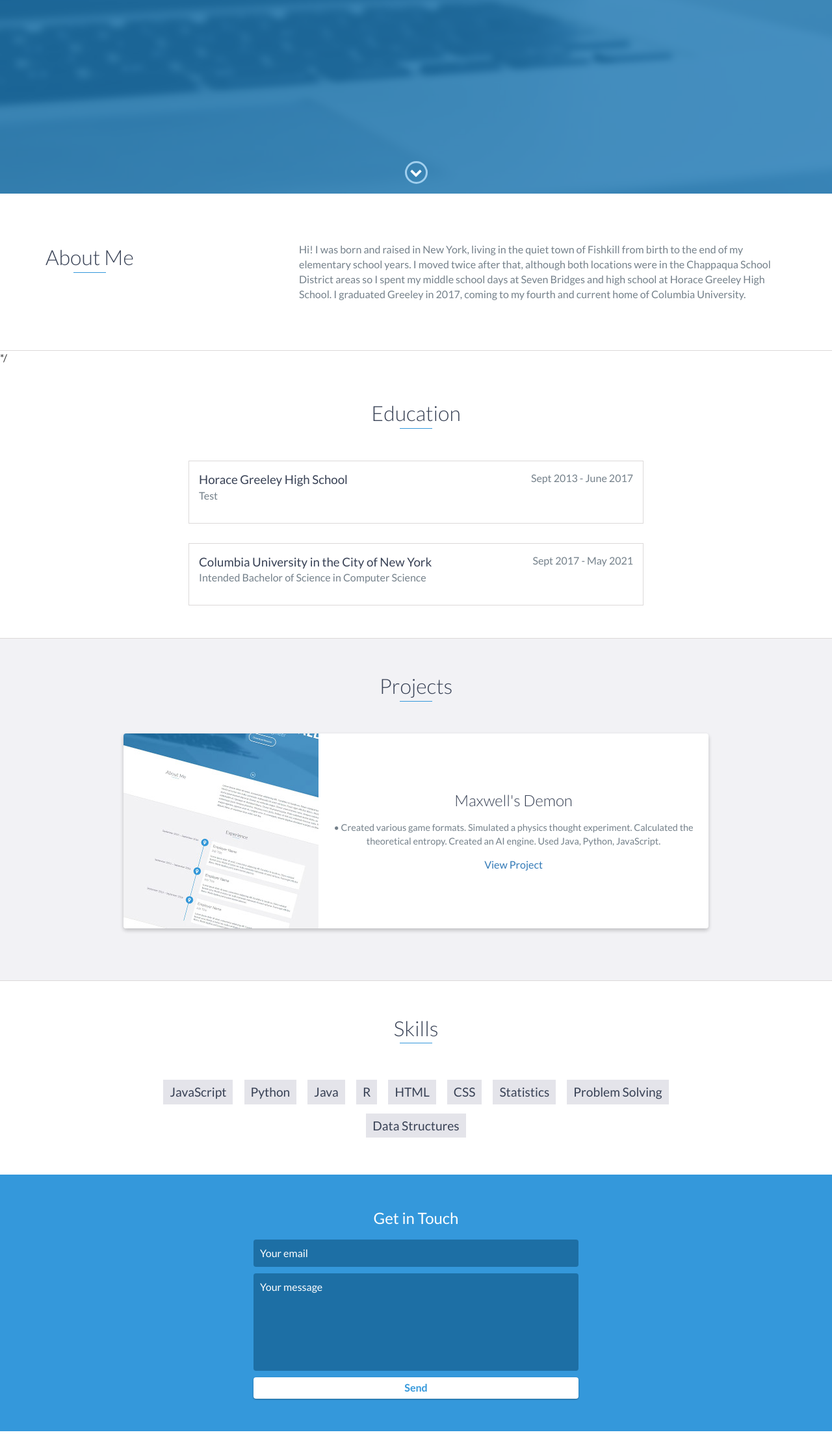
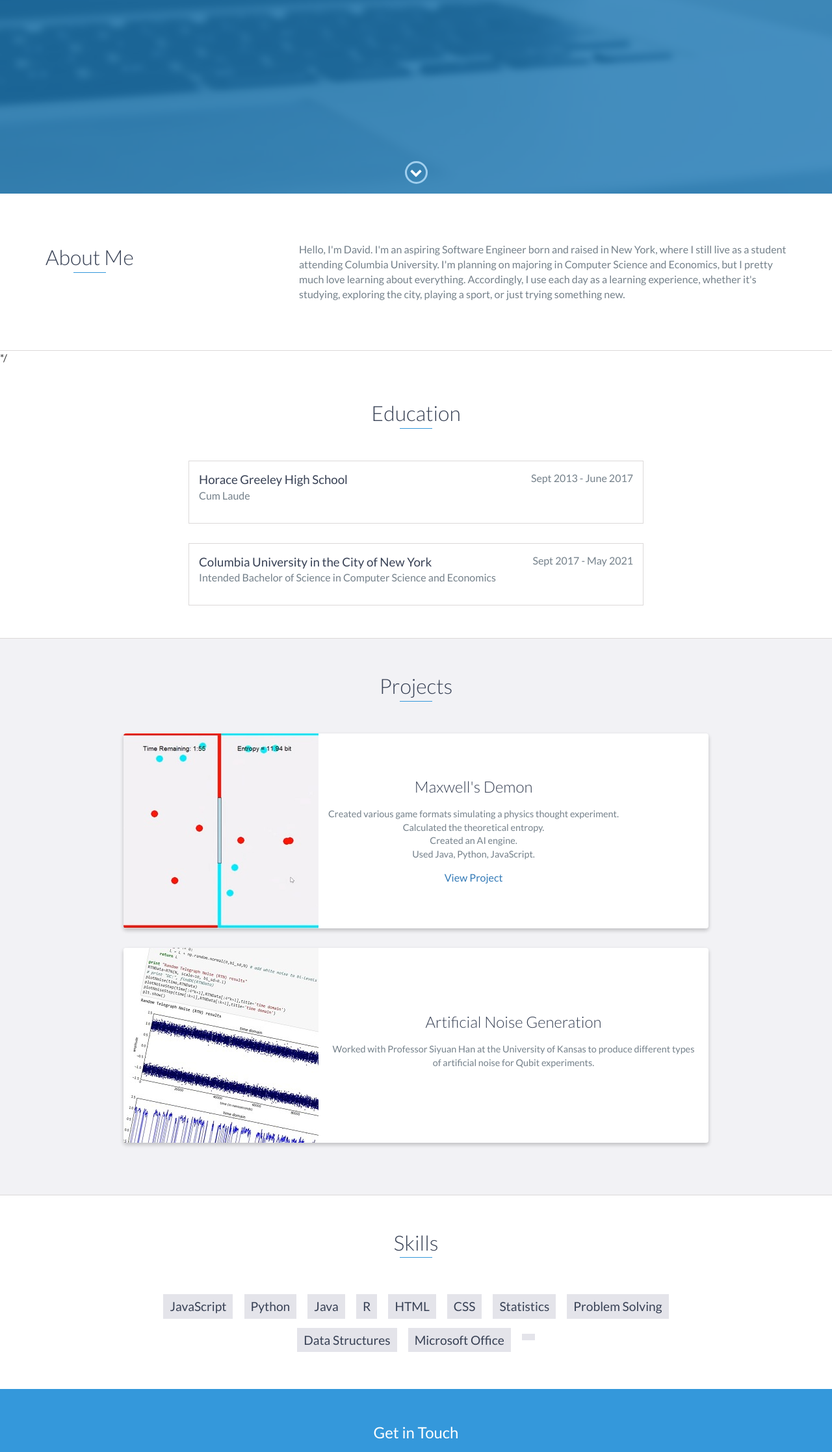
Before and after one commit to davidji1/davidji1.github.io, a website: page index.html in a window 1280 px wide. Shown: the part 502-2737 px from the top of the page at 65% size. Drawn offline with nearby package versions, Linux system fonts and the light colour scheme.

Commit message:
Edits
New Images, text

```diff
--- a/index.html
+++ b/index.html
@@ -46,8 +46,10 @@
     <div id="lead">
         <div id="lead-content">
             <h1>David Ji</h1>
-            <h2>Computer Science/Economics Student</h2>
+            <h2>Eternal Student</h2>
+            <!--
             <a href="#" class="btn-rounded-white">Download Resume</a>
+          -->
         </div>
         <!-- End #lead-content -->
 
@@ -70,8 +72,9 @@
                 </div>
                 <div class="col-md-8">
                     <p>
-                        Hi! I was born and raised in New York, living in the quiet town of Fishkill from birth to the end of my elementary school years. I moved twice after that, although both locations were in the Chappaqua School District areas so I spent my
-                        middle school days at Seven Bridges and high school at Horace Greeley High School. I graduated Greeley in 2017, coming to my fourth and current home of Columbia University.
+                        Hello, I'm David. I'm an aspiring Software Engineer born and raised in New York, where I still live as a student attending Columbia University. I'm planning on majoring in Computer Science
+                        and Economics, but I pretty much love learning about everything. Accordingly, I use each day as a learning experience, whether it's studying, exploring the city, playing a sport, or just
+                        trying something new.
                     </p>
                 </div>
             </div>
@@ -115,7 +118,7 @@
         <div class="education-block">
             <h3>Horace Greeley High School</h3>
             <span class="education-date">Sept 2013 - June 2017</span>
-            <h4>Test</h4>
+            <h4>Cum Laude</h4>
             <p>
 
             </p>
@@ -125,7 +128,7 @@
         <div class="education-block">
             <h3>Columbia University in the City of New York</h3>
             <span class="education-date">Sept 2017 - May 2021</span>
-            <h4>Intended Bachelor of Science in Computer Science</h4>
+            <h4>Intended Bachelor of Science in Computer Science and Economics</h4>
             <ul>
             </ul>
         </div>
@@ -139,34 +142,35 @@
             <div class="row">
                 <div class="project shadow-large">
                     <div class="project-image">
-                        <img src="images/project.jpg" />
+                        <img src="images/Maxwell.jpg" />
                     </div>
                     <!-- End .project-image -->
                     <div class="project-info">
                         <h3>Maxwell's Demon</h3>
                         <p>
-                            •	Created various game formats. Simulated a physics thought experiment. Calculated the theoretical entropy. Created an AI engine. Used Java, Python, JavaScript.
+                            Created various game formats simulating a physics thought experiment.<br>
+                            Calculated the theoretical entropy. <br>
+                            Created an AI engine. <br>
+                            Used Java, Python, JavaScript.
                         </p>
-                        <a href="#">View Project</a>
+                        <a href="https://github.com/davidji1/entropy-game">View Project</a>
                     </div>
                     <!-- End .project-info -->
                 </div>
                 <!-- End .project -->
-                <!--
+
                 <div class="project shadow-large">
                     <div class="project-image">
-                        <img src="images/project.jpg" />
+                        <img src="images/noise.jpg" />
                     </div>
 
                     <div class="project-info">
-                        <h3>Project Name Here</h3>
+                        <h3>Artificial Noise Generation</h3>
                         <p>
-                            Sample
+                            Worked with Professor Siyuan Han at the University of Kansas to produce different types of artificial noise for Qubit experiments.
                         </p>
-                        <a href="#">View Project</a>
                     </div>
                 </div>
-              -->
             </div>
         </div>
     </div>
@@ -184,6 +188,8 @@
             <li>Statistics</li>
             <li>Problem Solving</li>
             <li>Data Structures</li>
+            <li>Microsoft Office</li>
+            <li>
         </ul>
     </div>
     <!-- End #skills -->
@@ -218,13 +224,10 @@
                 <div class="col-sm-5 social">
                     <ul>
                         <li>
-                            <a href="https://github.com/" target="_blank"><i class="fa fa-github" aria-hidden="true"></i></a>
+                            <a href="https://github.com/davidji1" target="_blank"><i class="fa fa-github" aria-hidden="true"></i></a>
                         </li>
                         <li>
-                            <a href="https://stackoverflow.com/" target="_blank"><i class="fa fa-stack-overflow" aria-hidden="true"></i></a>
-                        </li>
-                        <li>
-                            <a href="https://www.facebook.com/" target="_blank"><i class="fa fa-facebook" aria-hidden="true"></i></a>
+                            <a href="https://www.facebook.com/david.ji.140193" target="_blank"><i class="fa fa-facebook" aria-hidden="true"></i></a>
                         </li>
                         <li>
                             <a href="https://twitter.com/" target="_blank"><i class="fa fa-twitter" aria-hidden="true"></i></a>
```
Also changed, not shown: images/Maxwell.jpg (added), images/Noise.jpg (added).
